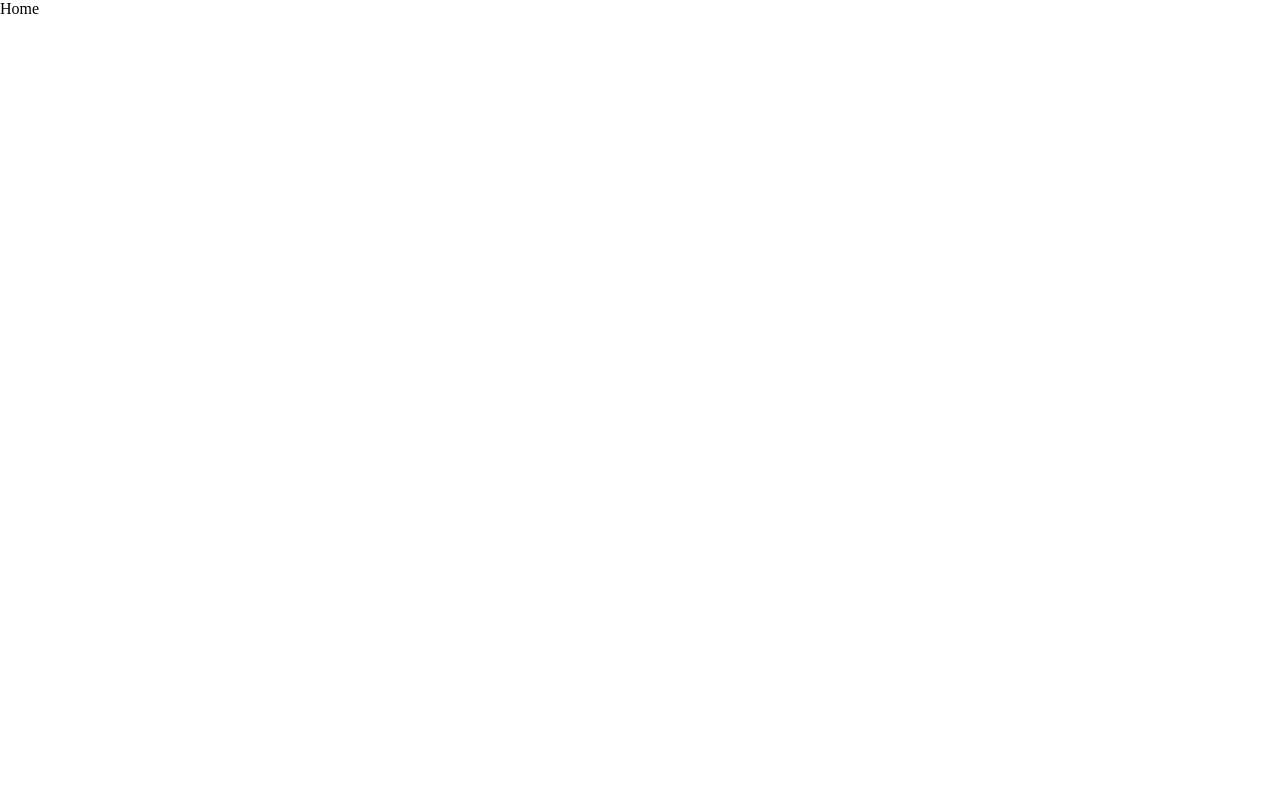
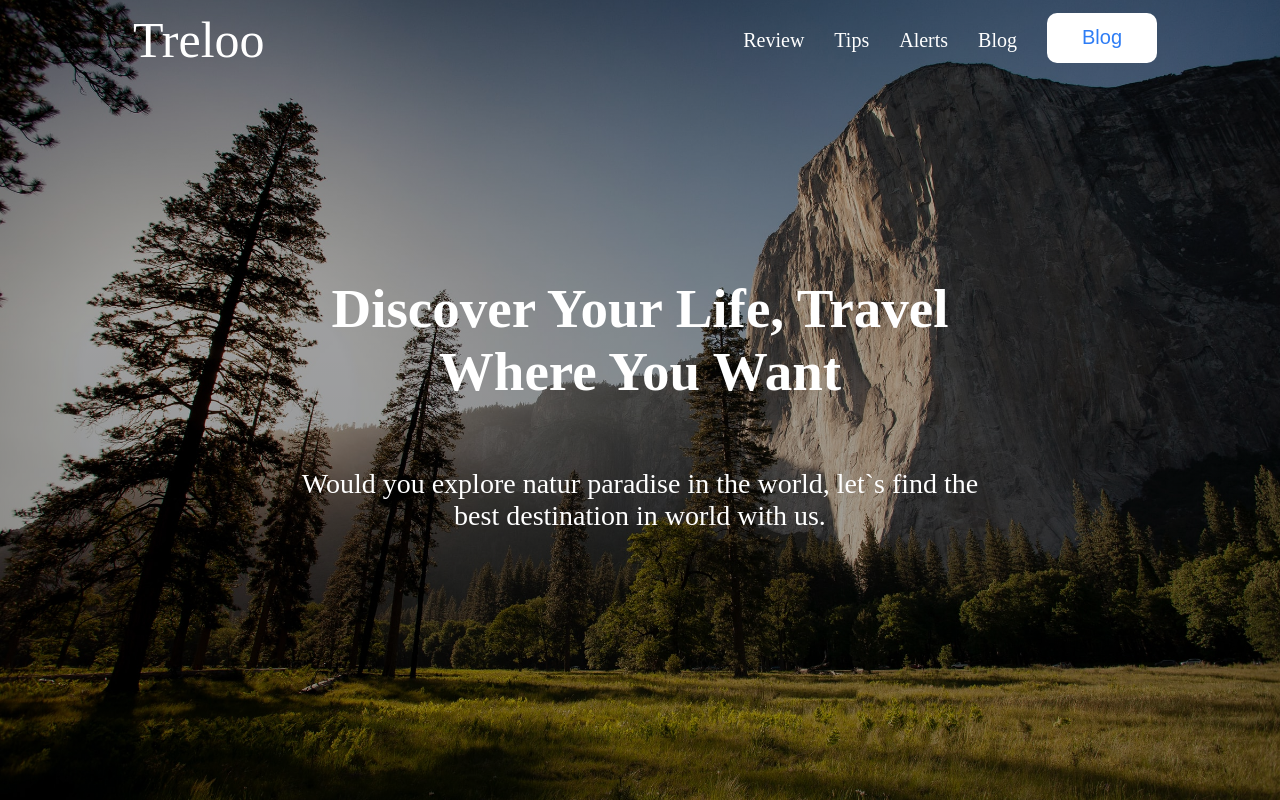
Before and after one commit to kemo12/Career-Develpoment, a React (Create React App) app: page / in a window 1280 px wide. Built offline with nearby package versions, Linux system fonts and the light colour scheme.

Commit message:
hero section and nav is done

```diff
--- a/src/App.css
+++ b/src/App.css
@@ -1,5 +1,12 @@
+/* general css */
 body {
   margin: 0px;
   height: 100%;
   width: 100%;
 }
+
+.generalContainer {
+  width: 80%;
+  margin-left: 10%;
+  margin-right: 10%;
+}
--- /dev/null
+++ b/src/components/HeroSection/Hero.css
@@ -0,0 +1,29 @@
+.heroContianer {
+  width: 100%;
+  background-image: linear-gradient(rgba(0, 0, 0, 0.3), rgba(0, 0, 0, 0.4)),
+    url('./../../assetes/images/hero.jpg');
+  background-position: center;
+  background-repeat: no-repeat;
+  background-size: cover;
+  height: 100vh;
+  display: flex;
+  align-items: center;
+}
+.heroText {
+  display: flex;
+  flex-direction: column;
+  align-items: center;
+  justify-content: center;
+}
+.heroText h1 {
+  width: 70%;
+  font-size: 55px;
+  text-align: center;
+  color: #fff;
+}
+.heroText p {
+  width: 70%;
+  font-size: 28px;
+  text-align: center;
+  color: #fff;
+}
--- /dev/null
+++ b/src/components/HeroSection/index.jsx
@@ -0,0 +1,19 @@
+import React from 'react';
+import './Hero.css';
+const Hero = () => {
+  return (
+    <div className="heroContianer">
+      <div className="heroContent generalContainer">
+        <div className="heroText">
+          <h1>Discover Your Life, Travel Where You Want</h1>
+          <p>
+            Would you explore natur paradise in the world, let`s find the best
+            destination in world with us.
+          </p>
+        </div>
+      </div>
+    </div>
+  );
+};
+
+export default Hero;
--- /dev/null
+++ b/src/components/Navbar/Navbar.css
@@ -0,0 +1,53 @@
+.Navbar {
+  position: absolute;
+  top: 0;
+  left: 0;
+  display: flex;
+  height: 60px;
+  justify-content: space-between;
+  padding: 10px 5px;
+  align-items: center;
+}
+.logo span {
+  font-size: 50px;
+  color: #fff;
+  font-weight: 500;
+}
+.menu {
+  display: flex;
+}
+
+.menu ul {
+  display: flex;
+  list-style: none;
+  margin-right: 30px;
+  justify-content: space-between;
+}
+.menu li {
+  padding-left: 30px;
+}
+
+.menu ul li a {
+  text-decoration: none;
+  color: #fff;
+  font-size: 20px;
+  font-weight: 300;
+}
+.menu ul li a:hover {
+  color: rgb(46, 125, 245);
+}
+
+.menu button {
+  background: #fff;
+  width: 110px;
+  color: rgb(46, 125, 245);
+  font-size: 20px;
+  height: 50px;
+  border-radius: 10px;
+  border: none;
+  font-weight: 300;
+}
+.menu button:hover {
+  background: rgb(46, 125, 245);
+  color: #fff;
+}
--- /dev/null
+++ b/src/components/Navbar/index.jsx
@@ -0,0 +1,29 @@
+import './Navbar.css';
+const Navbar = () => {
+  return (
+    <div className="Navbar generalContainer">
+      <div className="logo">
+        <span>Treloo</span>
+      </div>
+      <div className="menu">
+        <ul>
+          <li>
+            <a href="#">Review</a>
+          </li>
+          <li>
+            <a href="#">Tips</a>
+          </li>
+          <li>
+            <a href="#">Alerts</a>
+          </li>
+          <li>
+            <a href="#">Blog</a>
+          </li>
+        </ul>
+        <button>Blog</button>
+      </div>
+    </div>
+  );
+};
+
+export default Navbar;
--- a/src/pages/Home/Home.js
+++ b/src/pages/Home/Home.js
@@ -1,7 +1,14 @@
 import React from 'react';
+import Hero from '../../components/HeroSection';
+import Navbar from '../../components/Navbar';
 
 const Home = () => {
-  return <div>Home</div>;
+  return (
+    <div>
+      <Navbar />
+      <Hero />
+    </div>
+  );
 };
 
 export default Home;
```
Also changed, not shown: src/assetes/images/hero.jpg (added).
